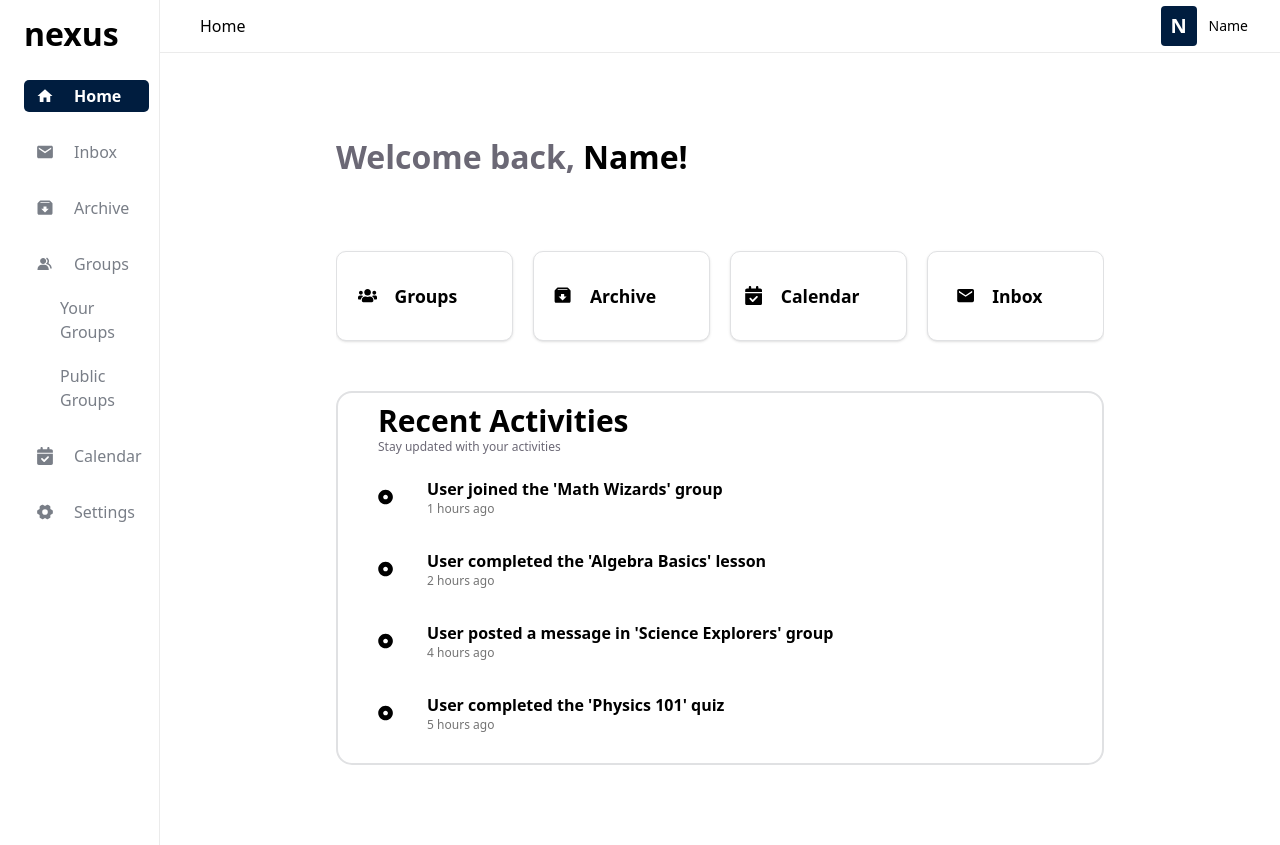
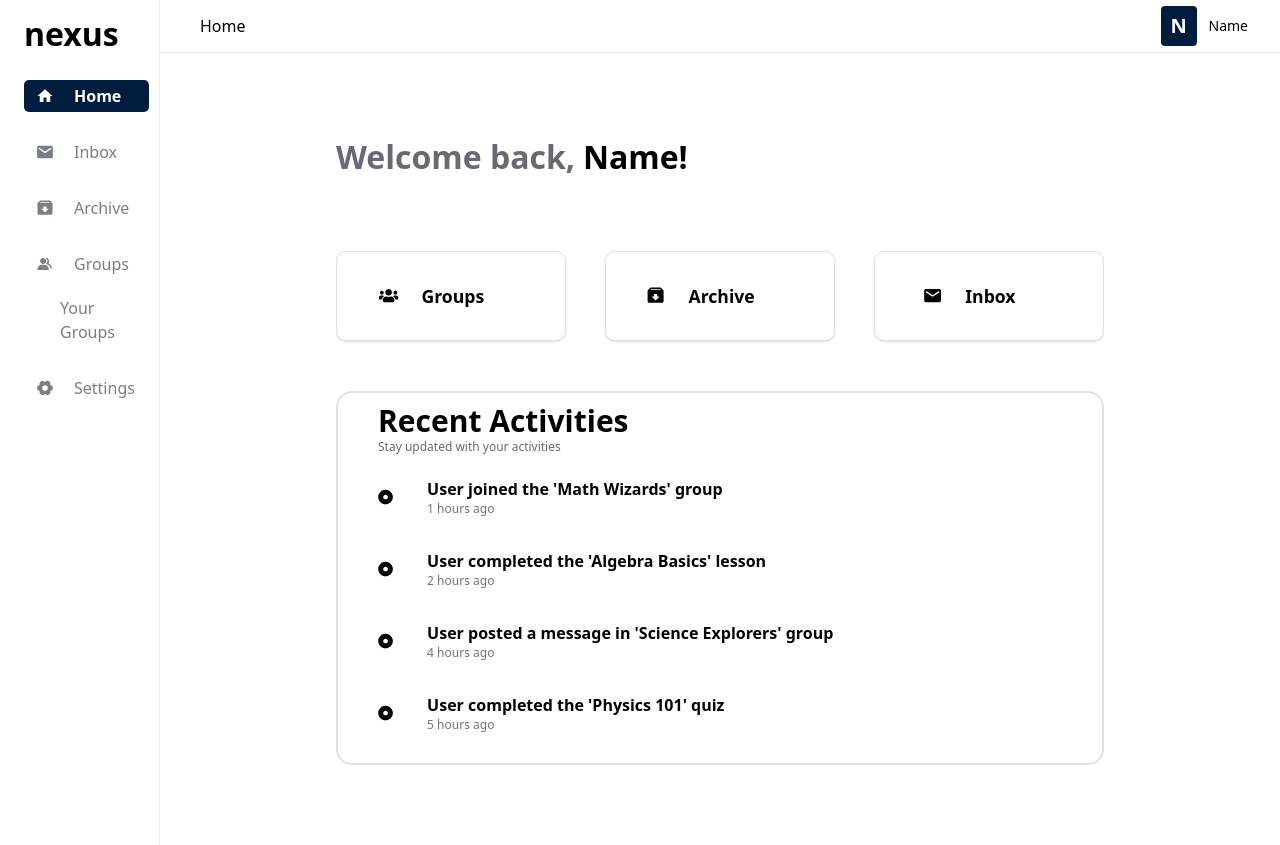
Before and after one commit to mebz2/nexus, a React (Vite) app in the folder client/: page /settings in a window 1280 px wide. Both pictures are taken after a click on the element "nexus". Built offline with nearby package versions, Linux system fonts and the light colour scheme.

Commit message:
removed calendar

```diff
--- a/client/src/App.tsx
+++ b/client/src/App.tsx
@@ -11,7 +11,7 @@ import {
 	CreateGroup,
 	AddFile,
 } from "./pages";
-import { Files, Members, Overview, AddFileGroup, InviteMember } from "./pages/Group/subpages";
+import { Files, Members, Overview, AddFileGroup, InviteMember, GroupSettings } from "./pages/Group/subpages";
 function App() {
 	return (
 		<BrowserRouter>
@@ -19,20 +19,26 @@ function App() {
 				<Route index element={<Login />} />
 				<Route path="/signup" element={<Signup />} />
 				<Route path="/login" element={<Login />} />
+
 				<Route path="/home" element={<Home />} />
 				<Route path="/groups" element={<Groups />} />
-				<Route path="/group/addfile" element={<AddFileGroup />} />
-				<Route path="/group/invite-member" element={<InviteMember />} />
-				<Route path="/groups/creategroup" element={<CreateGroup />} />
+
 				<Route path="/archive" element={<Archive />} />
 				<Route path="/archive/addfile" element={<AddFile />} />
+
 				<Route path="/settings" element={<Settings />} />
 				<Route path="/inbox" element={<Inbox />} />
+
 				<Route path="/group" element={<Group />}>
 					<Route path="overview" element={<Overview />} />
 					<Route path="files" element={<Files />} />
 					<Route path="members" element={<Members />} />
 				</Route>
+				<Route path="/group/addfile" element={<AddFileGroup />} />
+				<Route path="/group/invite-member" element={<InviteMember />} />
+				<Route path="/group/settings" element={<GroupSettings />} />
+				<Route path="/groups/creategroup" element={<CreateGroup />} />
+
 			</Routes>
 		</BrowserRouter>
 	);
--- a/client/src/components/DashCard.tsx
+++ b/client/src/components/DashCard.tsx
@@ -21,7 +21,7 @@ const Card = ({ id, label, Icon, path }: CardProps) => {
 			className="
 				flex justify-center items-center box-border w-[80%] h-[23%] no-underline
 				bg-white rounded-[10px] hover:shadow-xl hover:cursor-pointer
-				border-border gap-[10%] md:justify-center md:w-[23%]  md:h-[60%]
+				border-border gap-[10%] md:justify-center md:w-[30%]  md:h-[60%]
 				 xl:pl-0 shadow-sm border
 			"
 		>
--- a/client/src/components/Layout/Sidebar.tsx
+++ b/client/src/components/Layout/Sidebar.tsx
@@ -3,7 +3,6 @@ import { MdHome } from "react-icons/md";
 import { PiGearSixFill } from "react-icons/pi";
 import { IoMdMail } from "react-icons/io";
 import { BiSolidGroup, BiSolidArchiveIn } from "react-icons/bi";
-import { FaCalendarCheck } from "react-icons/fa6";
 import SideBarBtn from "../SideBarBtn";
 
 const Sidebar = () => {
@@ -43,18 +42,8 @@ const Sidebar = () => {
 						<li className="ml-3">
 							<SideBarBtn label="Your Groups" path="" />
 						</li>
-						<li className="ml-3">
-							<SideBarBtn label="Public Groups" path="" />
-						</li>
+
 					</ul>
-				</li>
-
-				<li className="flex flex-col text-[#797E87] gap-3 hover:cursor-pointer ">
-					<SideBarBtn
-						label="Calendar"
-						Icon={FaCalendarCheck}
-						path="/calendar"
-					/>
 				</li>
 
 				<li>
--- a/client/src/pages/Calendar/Calendar.tsx
+++ /dev/null
@@ -1,11 +0,0 @@
-import { Layout } from "@/components";
-
-function Calendar() {
-	return (
-		<Layout>
-			<h1>Calendar</h1>
-		</Layout>
-	);
-}
-
-export default Calendar;
--- a/client/src/pages/Home/Home.tsx
+++ b/client/src/pages/Home/Home.tsx
@@ -1,6 +1,5 @@
 import { BiSolidArchiveIn } from "react-icons/bi";
 import { FaUsers } from "react-icons/fa";
-import { FaCalendarCheck } from "react-icons/fa6";
 import { IoMdMail } from "react-icons/io";
 import { Activity, Card, Layout } from "@/components";
 import { MockActivities } from "@/mocks";
@@ -31,12 +30,7 @@ export default function Home() {
 						label="Archive"
 						Icon={BiSolidArchiveIn}
 					/>
-					<Card
-						path="/calendar"
-						id="calendar"
-						label="Calendar"
-						Icon={FaCalendarCheck}
-					/>
+
 					<Card path="/inbox" id="inbox" label="Inbox" Icon={IoMdMail} />
 				</div>
 
--- a/client/src/pages/index.ts
+++ b/client/src/pages/index.ts
@@ -8,4 +8,3 @@ export { default as Archive } from "./Archive/Archive";
 export { default as AddFile } from "./Archive/AddFile";
 export { default as Inbox } from "./Inbox/Inbox";
 export { default as Settings } from "./Settings/Settings";
-export { default as Calendar } from "./Calendar/Calendar";
```
